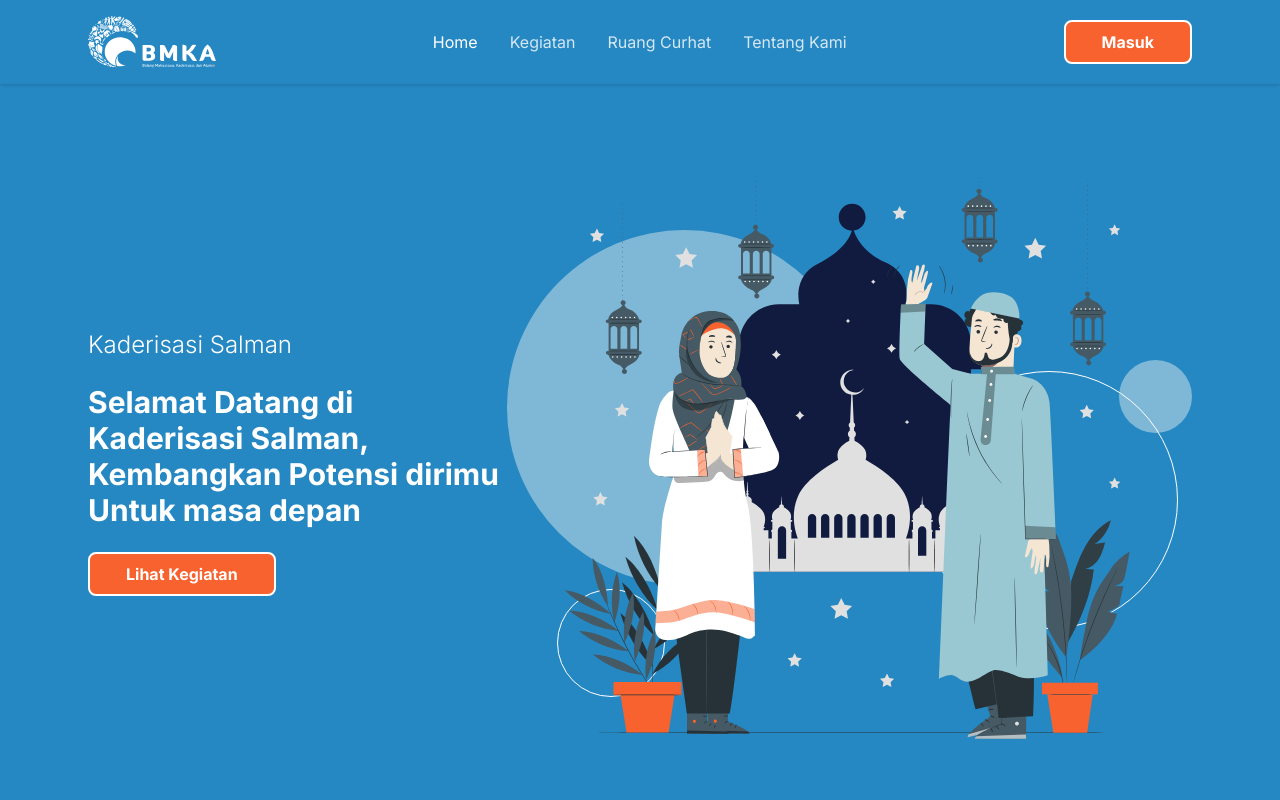
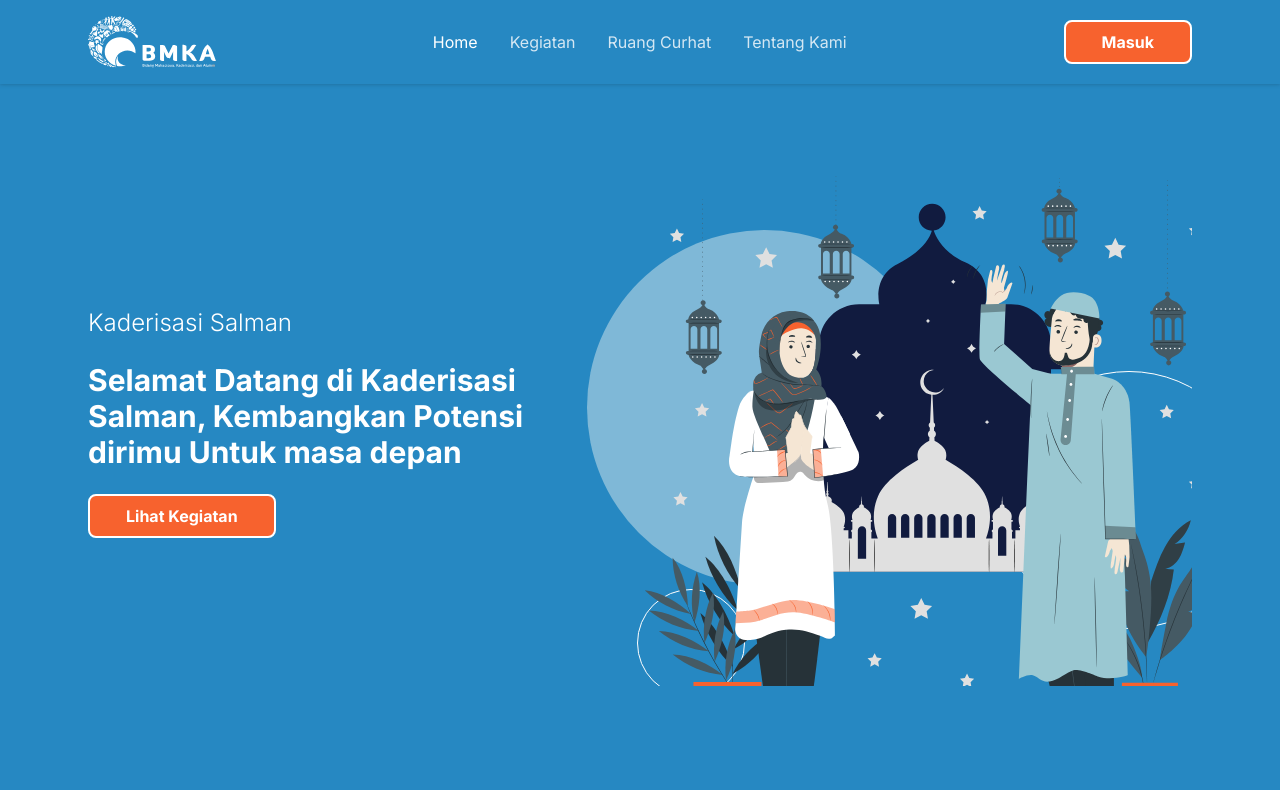
Before and after one commit to salman-digital-lab/new-web-kaderisasi, a Next.js app: page / in a window 1280 px wide. Shown: the top 800 px of the page. Built offline with nearby package versions, Linux system fonts and the light colour scheme.

Commit message:
feat: update width icon BMKAWelcome

```diff
--- a/src/assets/icons/BMKAWelcome/index.tsx
+++ b/src/assets/icons/BMKAWelcome/index.tsx
@@ -1,6 +1,6 @@
 const BMKAWelcome = () => {
   return (
-    <svg width="685" height="606" viewBox="0 0 685 606" fill="none" xmlns="http://www.w3.org/2000/svg">
+    <svg width="605" height="526" viewBox="0 0 605 526" fill="none" xmlns="http://www.w3.org/2000/svg">
   <circle cx="177.5" cy="247.5" r="177.5" fill="#D7E9ED" fillOpacity="0.5"/>
   <circle cx="648.5" cy="236.5" r="36.5" fill="#D7E9ED" fillOpacity="0.5"/>
   <circle cx="542" cy="340" r="128.5" stroke="white"/>
```
